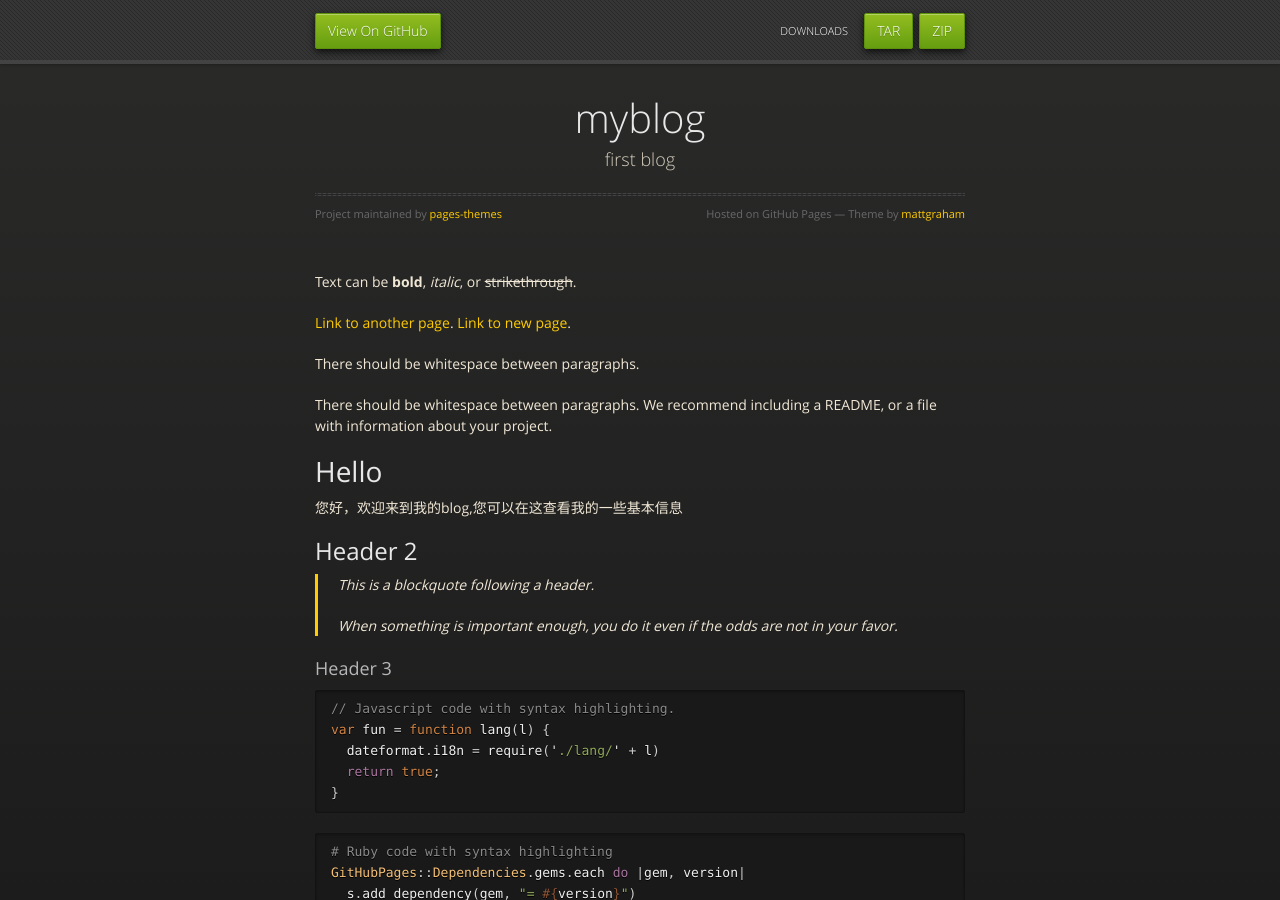
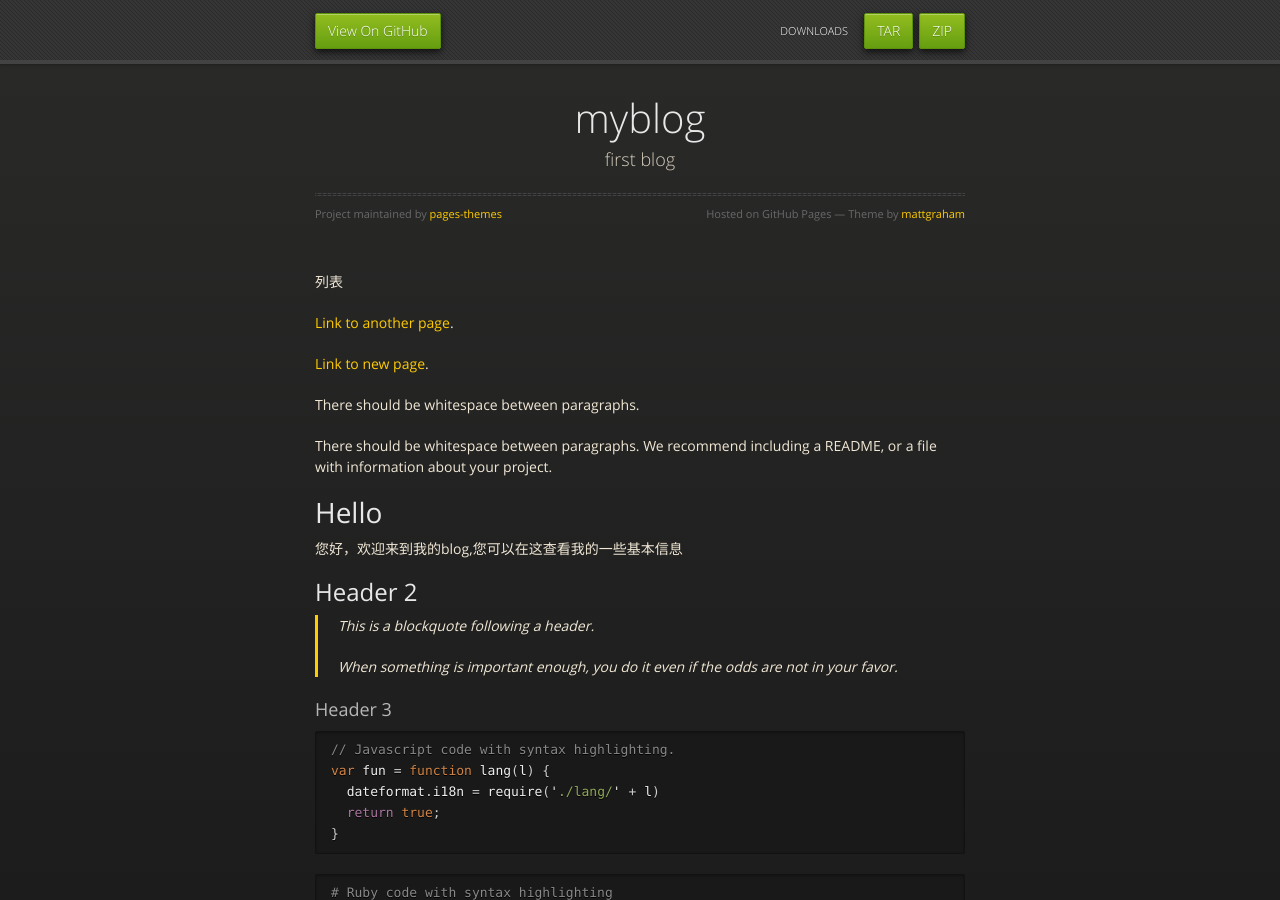
Before and after one commit to pages-themes/midnight, a Jekyll site: the page built from index.md, in a window 1280 px wide and 900 px high. Built offline with Jekyll 4.4.1, drawn with Linux system fonts in a browser that asks for light colours.

Commit message:
Update index.md

```diff
--- a/index.md
+++ b/index.md
@@ -2,9 +2,10 @@
 layout: default
 ---
 
-Text can be **bold**, _italic_, or ~~strikethrough~~.
+列表
 
 [Link to another page](./another-page.html).
+
 [Link to new page](./new.html).
 
 There should be whitespace between paragraphs.
```
